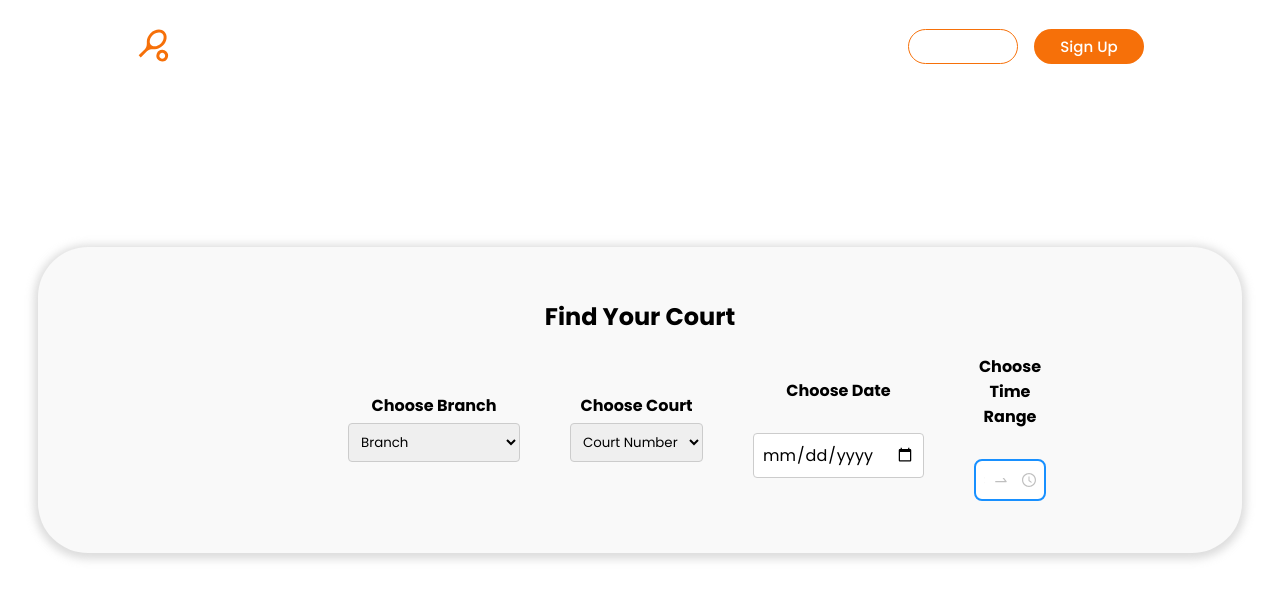
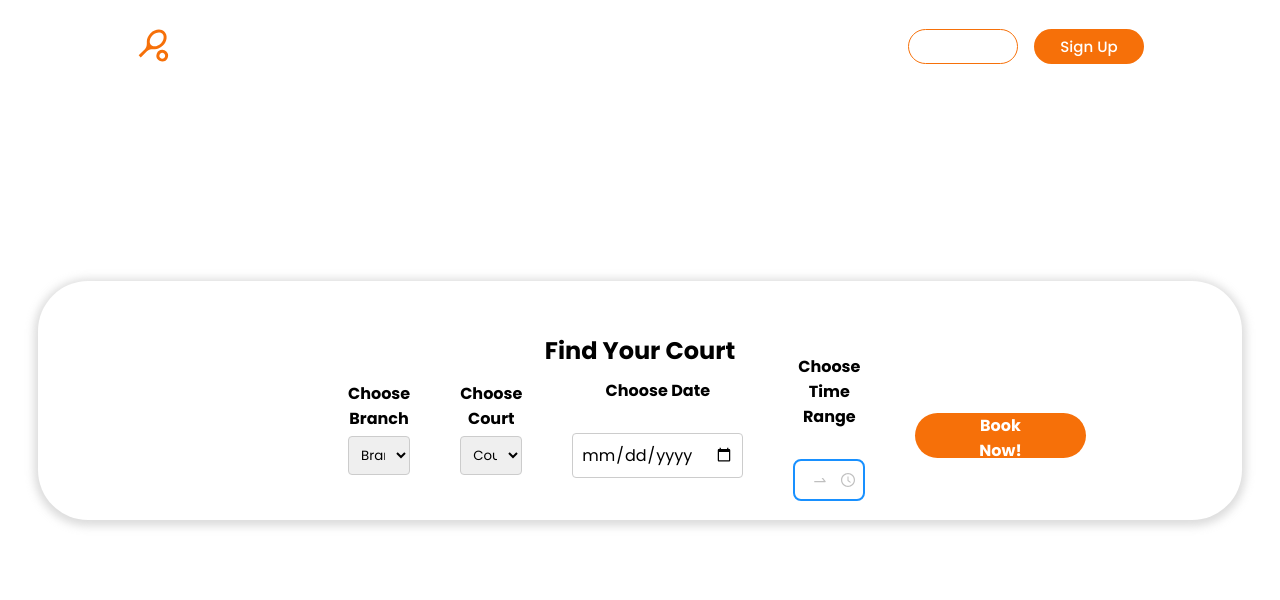
Before and after one commit to mineduck1608/SWP391-BadmintonCourtBooking, a React (Create React App) app: page /findCourt in a window 1280 px wide. Shown: the top 600 px of the page. Built offline with nearby package versions, Linux system fonts and the light colour scheme.

Commit message:
Add files via upload

```diff
--- a/src/Components/findCourt/findCourt.jsx
+++ b/src/Components/findCourt/findCourt.jsx
@@ -3,7 +3,7 @@ import './findcourt.css';
 import {TimePicker} from 'antd';
 
 
-const FindCourt = () => {
+const findCourt = () => {
     return (
         <section className='find'>
             <div className="secContainer container">
@@ -53,6 +53,10 @@ const FindCourt = () => {
                         <TimePicker.RangePicker/>
                     </div>
 
+                    <button className='Btn'>
+                        <a href="#">Book Now!</a>
+                    </button>
+
 
                 </div>
 
@@ -62,4 +66,4 @@ const FindCourt = () => {
     )
 }
 
-export default FindCourt
+export default findCourt
--- a/src/Components/findCourt/findcourt.css
+++ b/src/Components/findCourt/findcourt.css
@@ -1,4 +1,4 @@
-/* :root {
+:root {
     --PrimaryColor: hsl(26, 93%, 50%);
     --HoverColor: hsl(26, 90%, 42%);
     --whiteColor: hsl(0, 0%, 100%);
@@ -10,29 +10,9 @@
     --inputColor: hsl(330, 12%, 97%);
 }
 
-select{
-    width: 100%;
-    background: var(--inputColor);
-    border-radius: 10px;
-    border: none;
-    padding: 10px;
-    font-size: 13px;
-    font-weight: 500;
-}
-
-::placeholder{
-    font-size: 13px;
-    opacity: .5;
-    font-weight: 400;
-}
-&:focus{
-    outline: none;
-} */
-
-
 .find{
     padding: 20px 170px 20px 170px;
-    background-color: #f9f9f9;
+    background-color: ;
     border-radius: 50px;
     box-shadow: 0 2px 8px 4px rgba(178, 178, 178, 0.45);
 }
@@ -56,6 +36,7 @@ select{
     width: 100%;
     max-width: 800px;
     gap: 50px;
+    height: 80px;
  }
 
  .branchDiv, .courtDiv, .dateDiv, .custom-time-picker{
@@ -74,6 +55,8 @@ select{
     padding: 8px;
     border-radius: 4px;
     border: 1px solid #ccc;
+    width: 100%;
+    box-sizing: border-box;
  }
 
  .custom-time-picker .ant-picker {
@@ -91,3 +74,13 @@ select{
     color: #333;
     font-weight: bold;
 }
+
+.Btn{
+    padding: .000001rem 4rem .000001rem 4rem;
+
+}
+
+button{
+    background-color: var(--PrimaryColor);
+    border-radius: 50px;
+}
```
